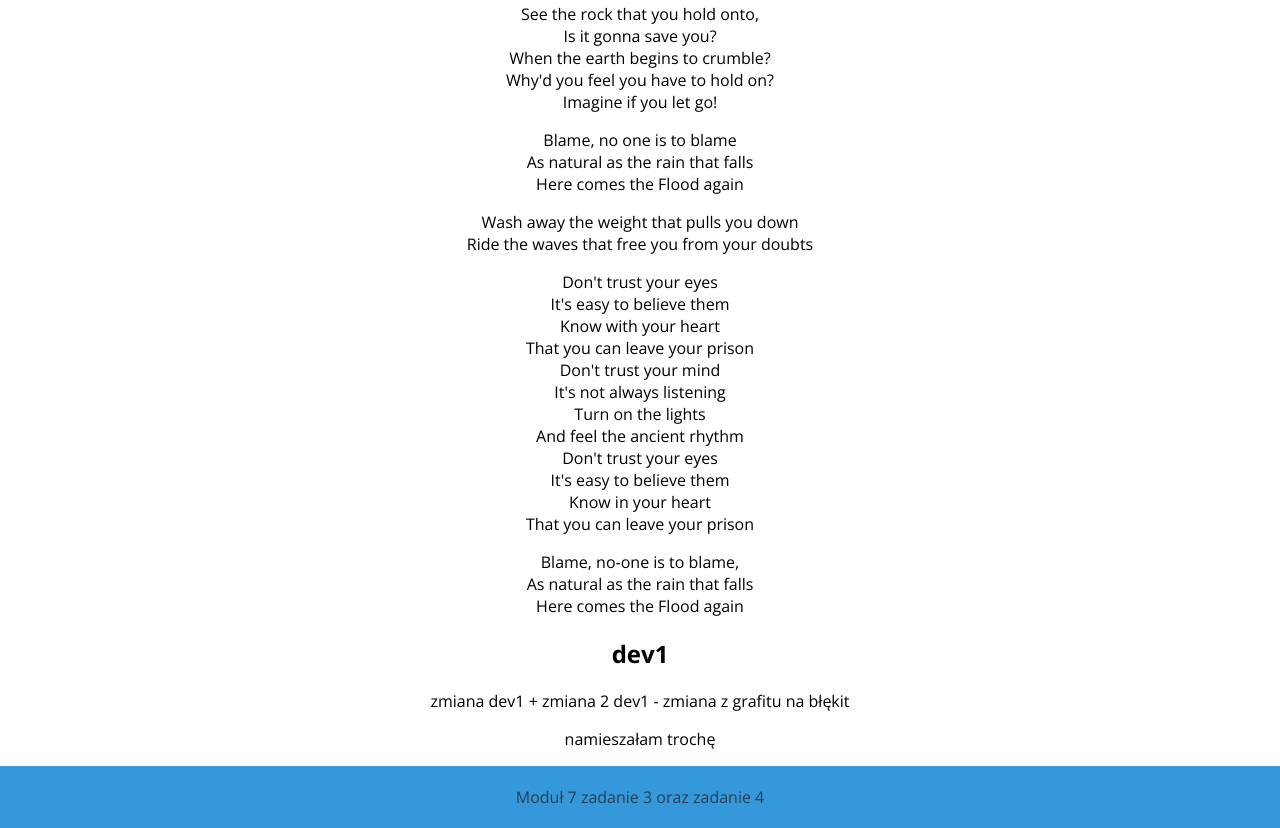
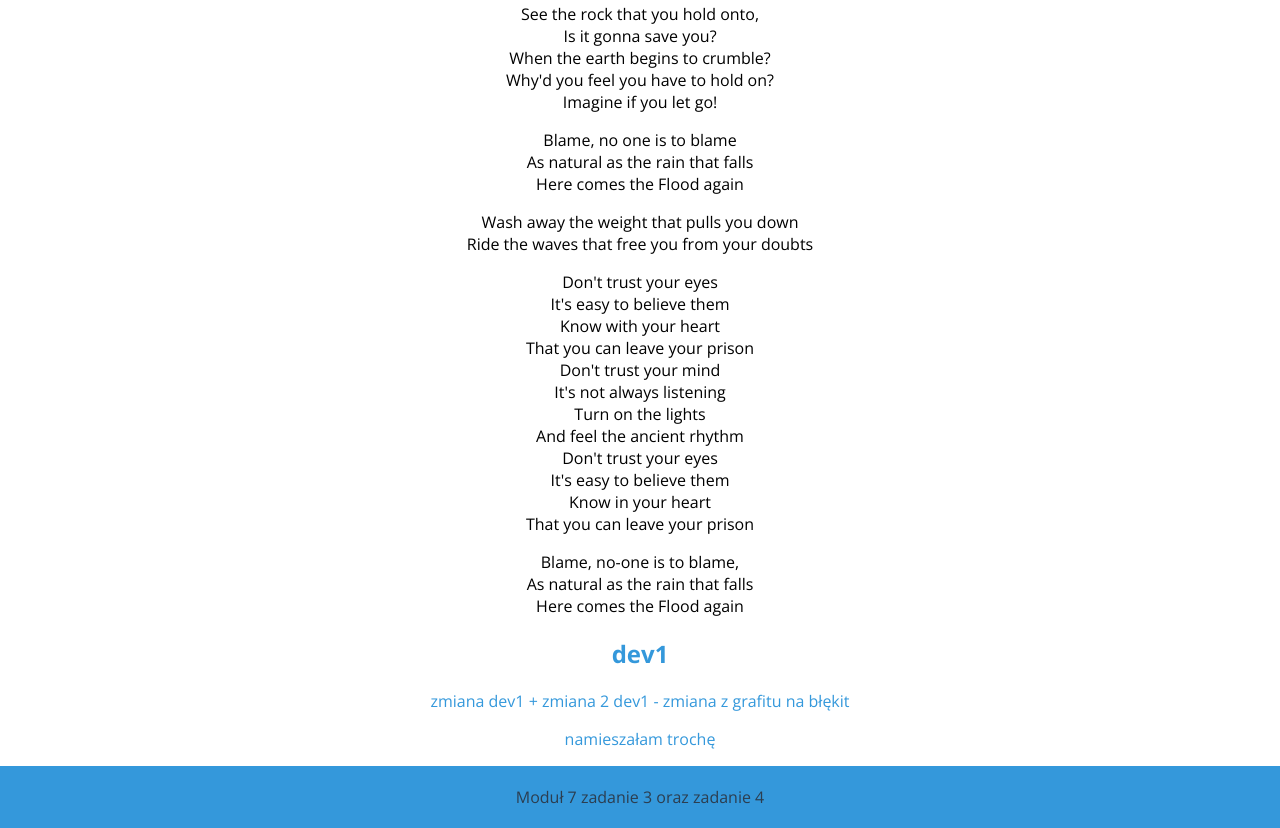
Before and after one commit to Demnat/learning-git-2, a plain HTML site: page index.html in a window 1280 px wide. Shown: the part 437-1265 px from the top of the page. Drawn offline with nearby package versions, Linux system fonts and the light colour scheme.

Commit message:
Uptade css

```diff
--- a/style.css
+++ b/style.css
@@ -41,6 +41,9 @@ section {
   padding: 0;
   text-align: center; }
 
+.dev1 {
+  color: #3498db; }
+
 /* ======= FOOTER ======== */
 footer {
   padding: 0;
```
Also changed, not shown: 1 other file.
